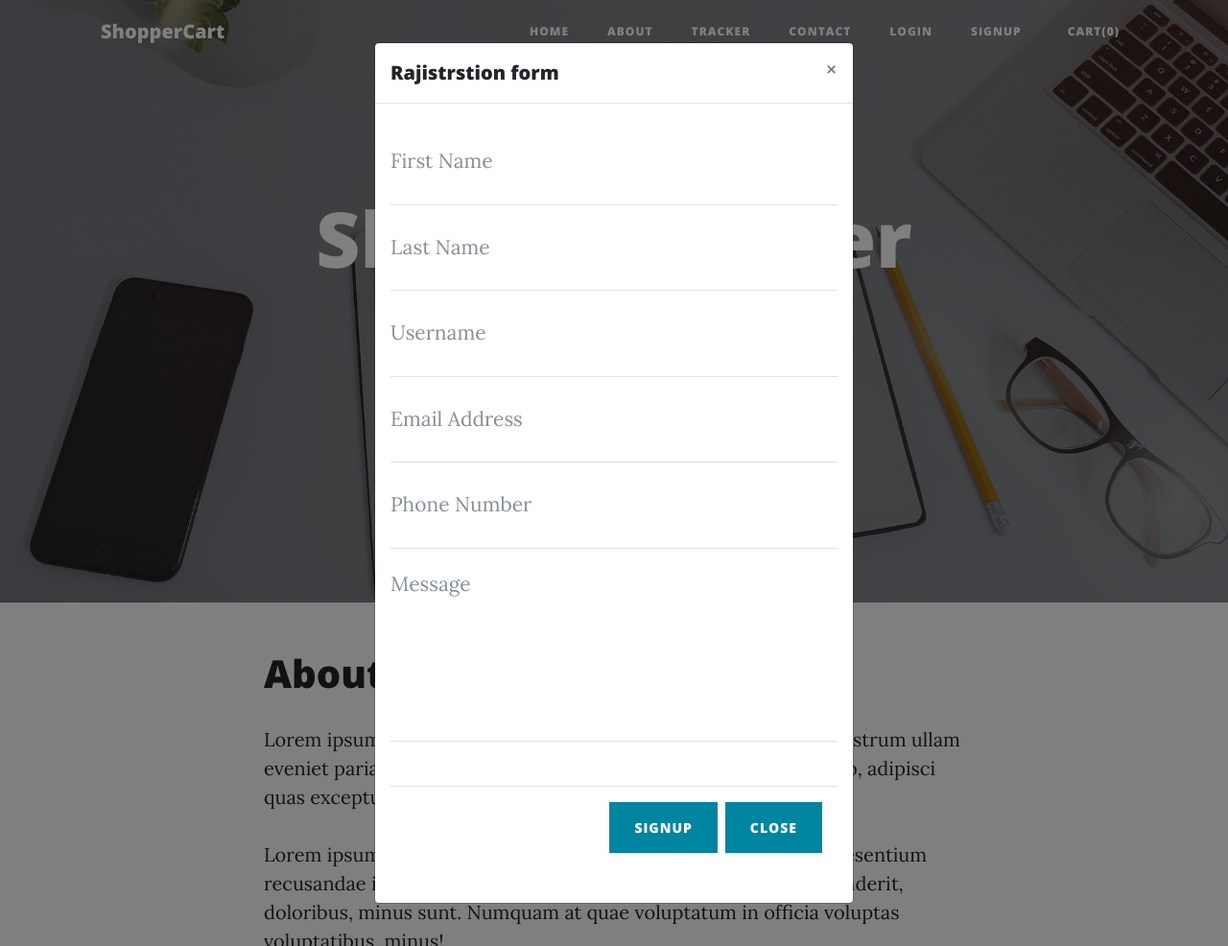
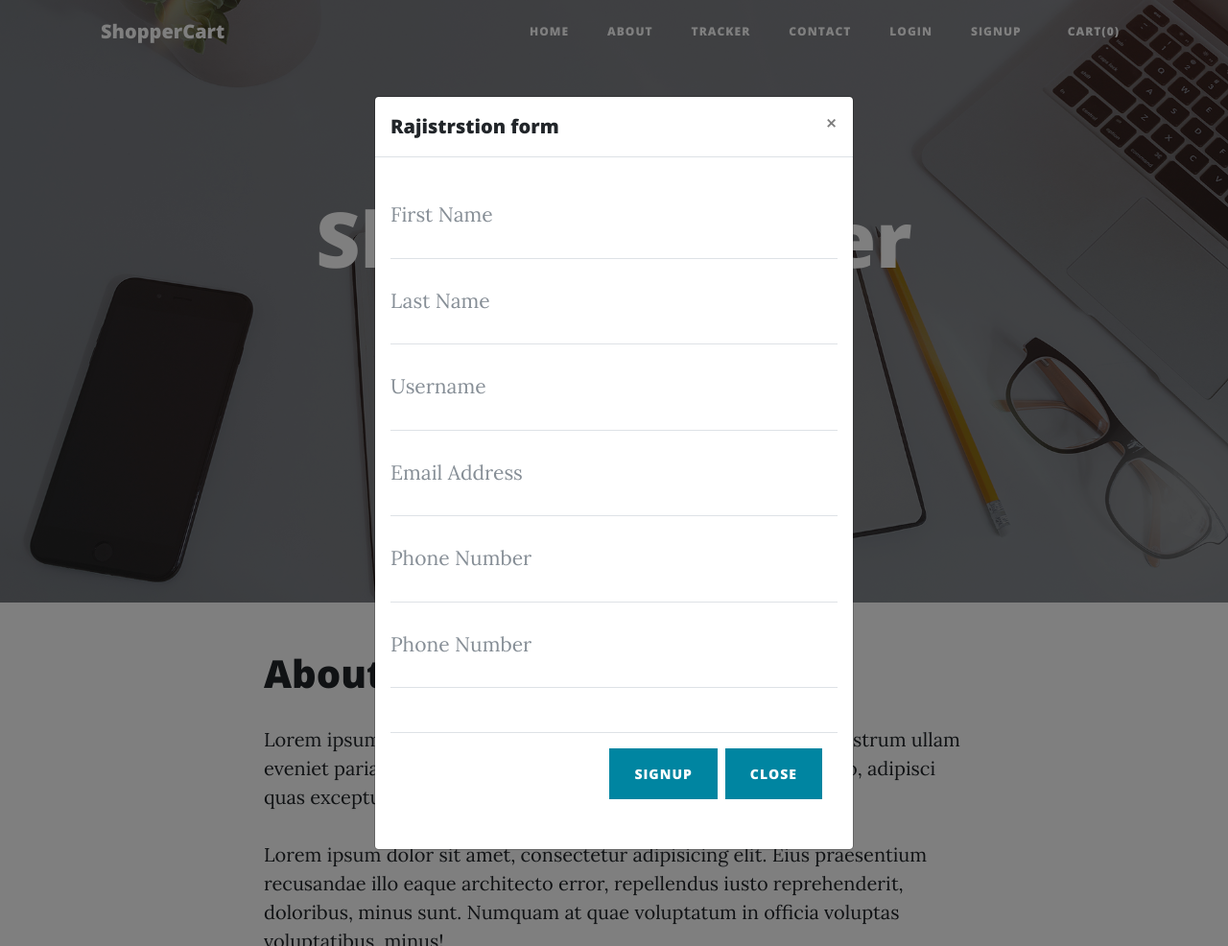
Before and after one commit to RitikSisodiy/newapp, a Django app: page /about/ in a window 1280 px wide, after a click on "SIGNUP". Shown: the whole page at 96% size. Run offline with Django 3.2, Linux system fonts and the light colour scheme; some libraries are stand-ins or nearby versions.

Commit message:
first commit

```diff
--- a/shop/templates/shop/basic.html
+++ b/shop/templates/shop/basic.html
@@ -24,7 +24,7 @@
     <!-- Navigation -->
     <nav class="navbar navbar-expand-lg navbar-light fixed-top" id="mainNav">
       <div class="container">
-        <a class="navbar-brand" href="../shop">ShopperCart</a>
+        <a class="navbar-brand" href="/shop">ShopperCart</a>
         <button class="navbar-toggler navbar-toggler-right" type="button" data-toggle="collapse" data-target="#navbarResponsive" aria-controls="navbarResponsive" aria-expanded="false" aria-label="Toggle navigation">
         Menu
         <i class="fas fa-bars"></i>
@@ -120,8 +120,8 @@
       </div>
       <div class="control-group">
         <div class="form-group floating-label-form-group controls">
-          <label>Message</label>
-          <textarea rows="5" class="form-control" placeholder="Message" name="password" required data-validation-required-message="Please enter a message."></textarea>
+          <label>password</label>
+          <input type="password" class="form-control" placeholder="Phone Number" name="password" required data-validation-required-message="Please enter your phone number.">
           <p class="help-block text-danger"></p>
         </div>
       </div>
--- a/shop/templates/shop/paymentstatus.html
+++ b/shop/templates/shop/paymentstatus.html
@@ -14,7 +14,7 @@
     Having trouble? <a href="">Contact us</a>
   </p>
   <p class="lead">
-    <a class="btn btn-primary btn-sm" href="https:/127.0.0.1:8000/shop" role="button">Continue to homepage</a>
+    <a class="btn btn-primary btn-sm" href="/shop" role="button">Continue to homepage</a>
   </p>
 </div>
         {% else %}
--- a/shop/views.py
+++ b/shop/views.py
@@ -10,7 +10,7 @@ from math import ceil
 import ast,json
 from django.views.decorators.csrf import csrf_exempt
 from paytm import Checksum
-MERCHANT_KEY = 'aaT1Xj@F_oEnHA2m'
+MERCHANT_KEY = 'a1Q7vq@5Q#PvFVc@'
 
 def index(request):
 
@@ -75,7 +75,7 @@ def checkout(request):
 		#id=Order.order_id
 		#return render(request, 'shop/checkout.html',{'thank':thank,'orderid':id})
 		param_dict = {
-            'MID':'bEtzWe72963291709602',
+            'MID':'TaFiEU45447912471030',
             'ORDER_ID': str(Order.order_id),
             'TXN_AMOUNT':str(ammount1),
             'CUST_ID': email,
```
